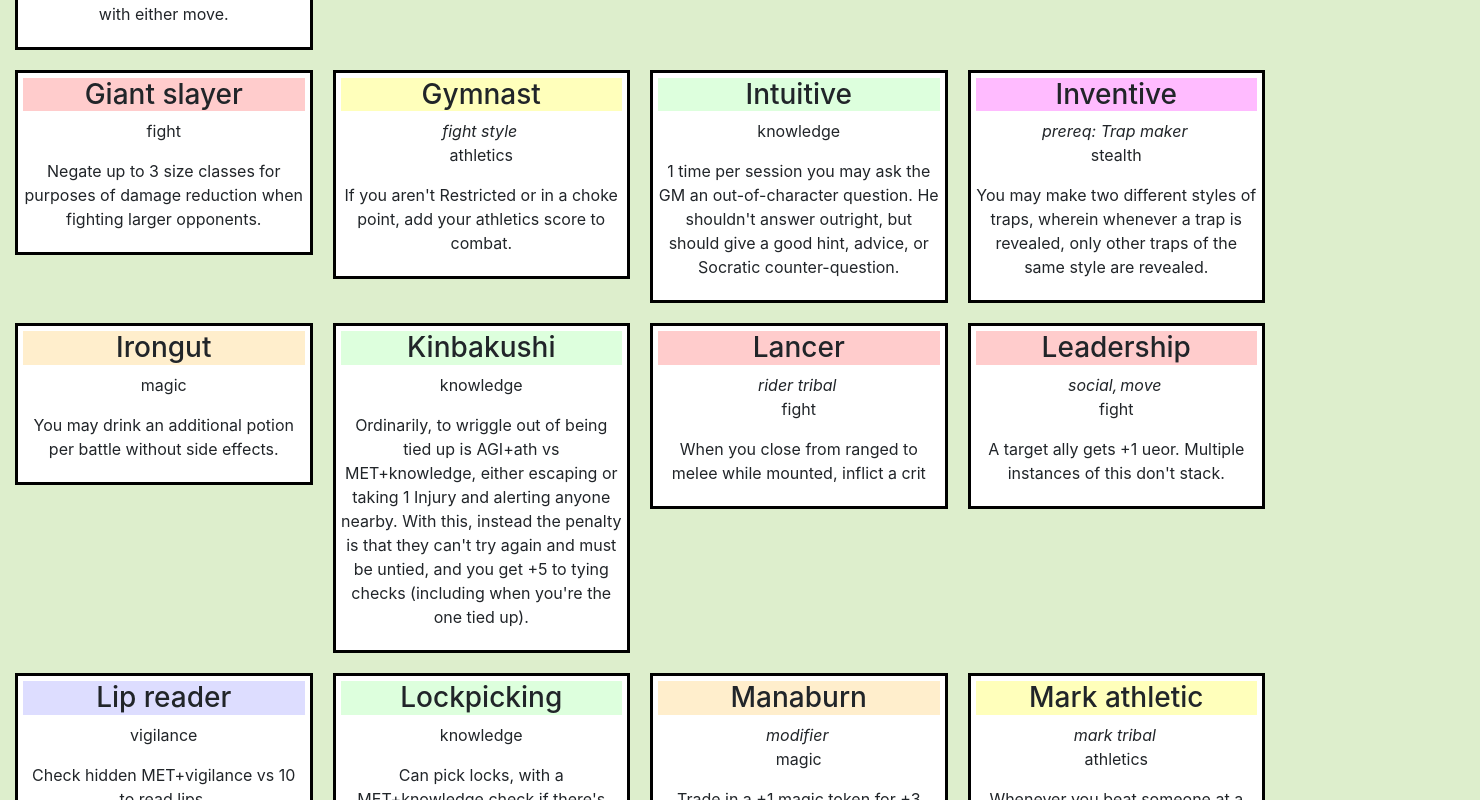
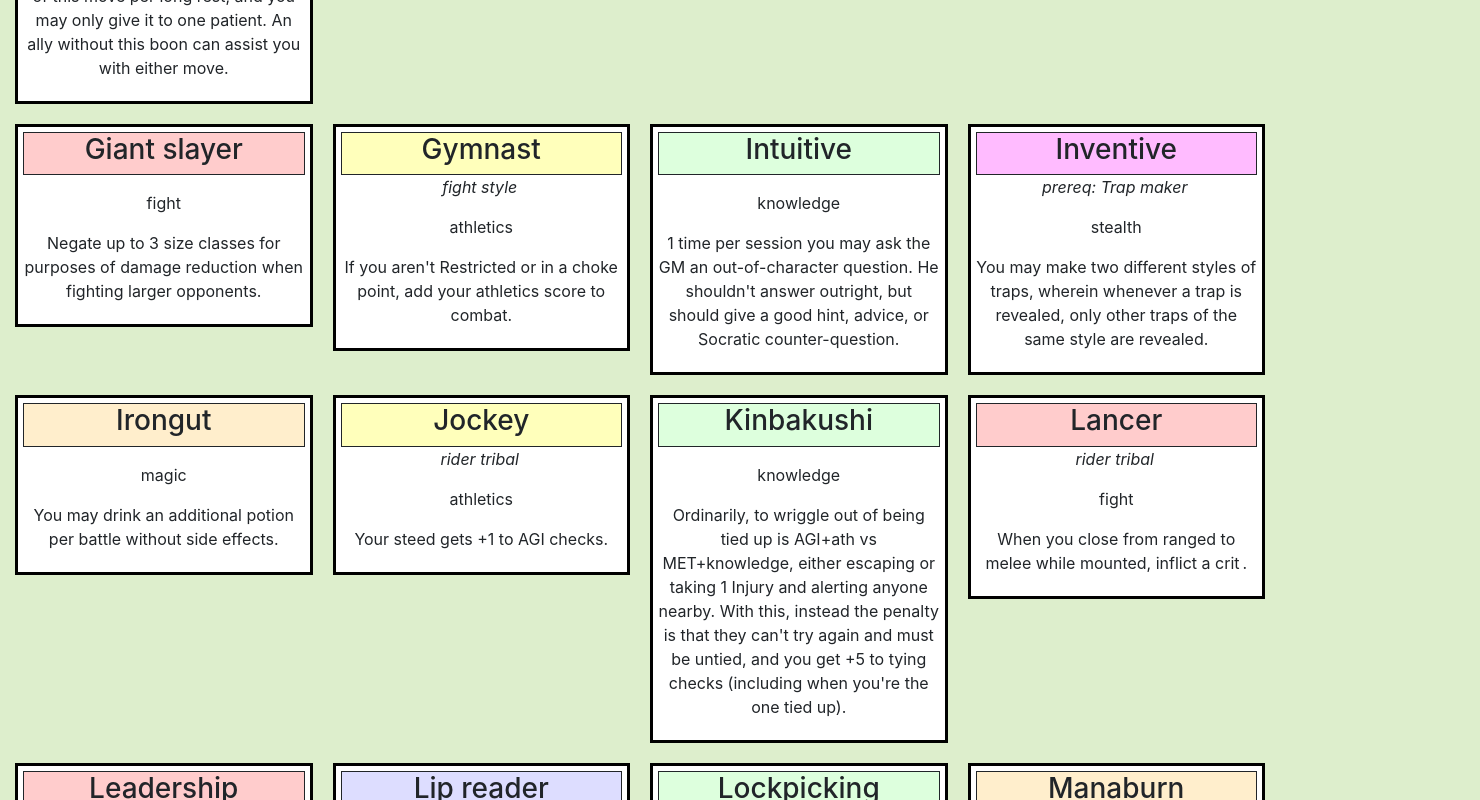
Before and after one commit to MarkGN/pantheont-frontend, a React (Create React App) app: page / in a window 1280 px wide. Shown: the part 1240-2040 px from the top of the page, 1480 px wide, since content can reach past the window. Built offline with nearby package versions, Linux system fonts and the light colour scheme.

Commit message:
refactor tooltips, add to text

```diff
--- a/src/components/Card.jsx
+++ b/src/components/Card.jsx
@@ -19,24 +19,35 @@ function styling(props) {
   return {"boon": {"backgroundColor":skillToColor(props.text[0])}, "spell": {"backgroundColor":softenColor(props.text[0])}, "plant": {"backgroundImage": "linear-gradient(to right,"+softenColors(props.text[0])+")"}}[props.contentType] || {};
 }
 
+// TODO this appends whitespace to the my-tooltip. Why, and how do I remove it?
+function tooltipify(tag, addComma=false) {
+  const toolTipText = (tags.find(t => tag.includes(t.name.toLowerCase())) || {}).text;
+  const outputText = addComma ? tag+"," : tag;
+  if (toolTipText) {
+    return <div className="my-tooltip" key={tag}>{outputText}
+    <span className="tooltiptext">{toolTipText}</span></div>
+  } else {
+    return <div key={tag}>
+      {outputText}
+    </div>
+  }
+}
+
+function tooltipifyText(text) {
+  const lines = text.split("@");
+  return <div className='inline'>{lines.map((line,ix) => (ix%2 ? tooltipify(line) : line))}</div>
+}
+
 export default function Card(props) {
   return <div className="content-card col-lg-3 col-md-4 col-sm-6 col-xs-12">
     <div className="card-interior">
-    {/* <div className={props.contentType+"-interior"}> */}
       <div className="content-card-name"  style={styling(props)}><h3>{props.name}</h3></div>
-      <i>
-        {(props.tags || []).map((tag, ix) => {
-          const toolTipText = (tags.find((t) => tag.includes(t.name.toLowerCase())) || {}).text;
-          if (toolTipText) {
-            return <div className="my-tooltip" key={tag}>{tag + (ix === props.tags.length-1 ? "" : ",")}
-            <span className="tooltiptext">{toolTipText}</span>
-          </div>
-          } else {
-            return <div key={tag}>{tag + (ix === props.tags.length-1 ? "" : ",")}</div>
-          }
+      <i><p>
+        {(props.tags || []).map((tag,ix) => {
+          return <div className="inline">{tooltipify(tag, ix !== props.tags.length-1)}</div>;
         })}
-      </i>
-      {props.text.map((line, ix) => <p key={ix}>{line}</p>)}
+      </p></i>
+      {props.text.map((line, ix) => <p key={ix}>{tooltipifyText(line || "")}</p>)}
     </div>
   </div>
 }
--- a/src/data/boons.json
+++ b/src/data/boons.json
@@ -14,6 +14,14 @@
     "text": "If you aren't Restricted or in a choke point, add your athletics score to combat."
   },
   {
+    "name": "Jockey",
+    "skill": "athletics",
+    "tags": [
+      "rider tribal"
+    ],
+    "text": "Your steed gets +1 to AGI checks."
+  },
+  {
     "name": "Mark athletic",
     "skill": "athletics",
     "tags": [
@@ -26,12 +34,6 @@
     "skill": "athletics",
     "tags": [],
     "text": "You can climb up to AGI+athletics metres in one round. You can wall run twice as far as you can long jump, and you can wall jump twice as high as you can high jump."
-  },
-  {
-    "name": "Rider",
-    "skill": "athletics",
-    "tags": [],
-    "text": "Your steed gets +1 to AGI checks."
   },
   {
     "name": "Second wind",
@@ -103,7 +105,7 @@
     "tags": [
       "rider tribal"
     ],
-    "text": "When you close from ranged to melee while mounted, inflict a crit"
+    "text": "When you close from ranged to melee while mounted, inflict a @crit@."
   },
   {
     "name": "Leadership",
--- a/src/data/parseTextFiles.js
+++ b/src/data/parseTextFiles.js
@@ -170,6 +170,7 @@ function parseTagFile() {
   });
 }
 
+parseBoonFile();
 parsePlantFile();
 parseSpellFile();
 parseTagFile();
--- a/src/data/spells.json
+++ b/src/data/spells.json
@@ -316,7 +316,7 @@
     "name": "Bind wisp",
     "color": "purple",
     "tags": [],
-    "text": "Take control of a wisp. They're very powerful servants, but there's a catch: they feed on the spells energy, gradually becoming stronger without upper limit. Eventually, they //will// break free, and then there's an extra-strong wisp. Responsible use is to let it loose in the wild, where the extra strength dissipates harmlessly. Purple mages are always responsible, right?"
+    "text": "Take control of a wisp. They're very powerful servants, but there's a catch: they feed on the spell's energy, gradually becoming stronger without upper limit. Eventually, they //will// break free, and then there's an extra-strong wisp. Responsible use is to let it loose in the wild, where the extra strength dissipates harmlessly. Purple mages are always responsible, right?"
   },
   {
     "name": "Compromise",
--- a/src/data/tags.json
+++ b/src/data/tags.json
@@ -28,6 +28,11 @@
     "name": "Cornucopic",
     "type": "flat",
     "text": "This produces a tremendous amount of food. Cornucopics are illegal under Hebai's Law."
+  },
+  {
+    "name": "Crit",
+    "type": "flat",
+    "text": "This inflicts double damage. If multiple effects give crits, the effect adds, eg with two crits, an attack inflicts triple damage."
   },
   {
     "name": "Fight style",
--- a/src/styles.css
+++ b/src/styles.css
@@ -42,6 +42,8 @@ body {
 }
 
 .content-card-name {
+  border: 1px;
+  border-style: solid;
   width: 100%;
 }
 
```
